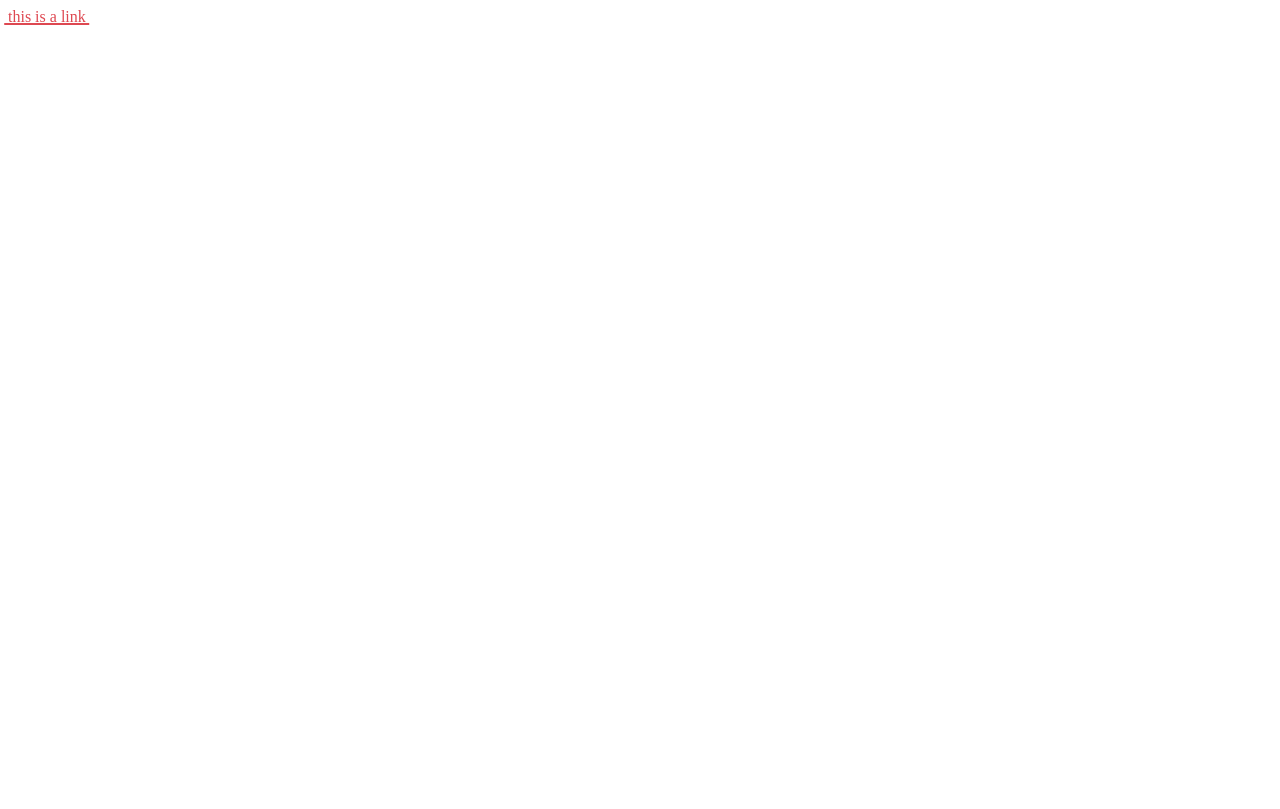
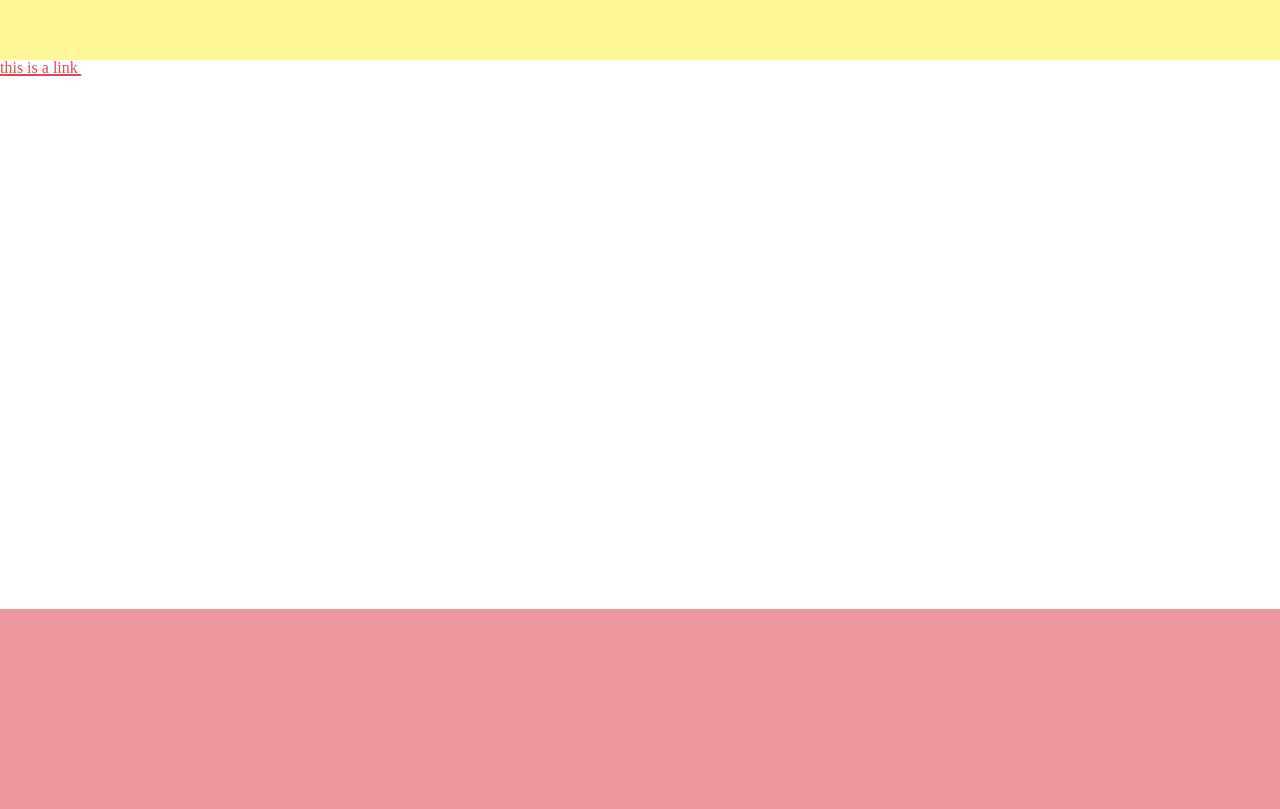
Before and after one commit to gab87/sass-forward-use, a website built with Parcel: page src/index.html in a window 1280 px wide. Built offline with nearby package versions, Linux system fonts and the light colour scheme.

Commit message:
feat: add exsmple folder structure

```diff
--- a/src/index.html
+++ b/src/index.html
@@ -4,14 +4,22 @@
     <meta charset="UTF-8">
     <meta http-equiv="X-UA-Compatible" content="IE=edge">
     <meta name="viewport" content="width=device-width, initial-scale=1.0">
-    <title>Document</title>
+    <title>SASS USE FORWARD</title>
     <link rel="stylesheet" href="styles/main.scss">
 </head>
 <body>
-    <main>
-        <a href="#" class="link">
-            this is a link
-        </a>
+    <header class="header">
+
+    </header>
+    <section class="section">
+        <div class="section__content">
+            <a href="#" class="link">
+                this is a link
+            </a>
+        </div>
     </main>
+    <footer class="footer">
+
+    </footer>
 </body>
 </html>
--- /dev/null
+++ b/src/styles/base/index.scss
@@ -0,0 +1 @@
+@forward './reset';
--- /dev/null
+++ b/src/styles/base/reset.scss
@@ -0,0 +1,89 @@
+html,
+body {
+  width: 100%;
+  height: 100%;
+
+  line-height: 1;
+}
+
+body {
+  overflow-x: hidden;
+}
+
+*,
+*:before,
+*:after {
+  box-sizing: border-box;
+}
+
+html,
+button,
+input,
+select,
+textarea {
+  color: inherit;
+}
+
+body,
+h1,
+h2,
+h3,
+h4,
+h5,
+h6,
+p,
+ol,
+ul {
+  margin: 0;
+  padding: 0;
+
+  font-weight: normal;
+}
+
+a {
+  text-decoration: none;
+
+  color: inherit;
+}
+
+fieldset {
+  margin: 0;
+  padding: 0;
+
+  border: 0;
+}
+
+textarea {
+  resize: vertical;
+}
+
+input::-moz-focus-inner {
+  border: 0;
+}
+
+ol,
+ul {
+  list-style: none;
+}
+
+audio,
+canvas,
+iframe,
+svg,
+video,
+img {
+  vertical-align: middle;
+}
+
+svg {
+  max-width: 100%;
+}
+
+img,
+figure,
+picture {
+  display: block;
+
+  max-width: 100%;
+  margin: 0;
+}
--- /dev/null
+++ b/src/styles/components/button.scss
@@ -0,0 +1,5 @@
+@use '../variables';
+
+.button {
+
+}
--- /dev/null
+++ b/src/styles/components/footer.scss
@@ -0,0 +1,7 @@
+@use '../variables';
+
+.footer {
+    height: 200px;
+    background-color: variables.$primary-light-2;
+    padding: variables.$padding;
+}
--- /dev/null
+++ b/src/styles/components/grid.scss
@@ -0,0 +1,3 @@
+.grid {
+
+}
--- /dev/null
+++ b/src/styles/components/header.scss
@@ -0,0 +1,6 @@
+@use '../variables';
+
+.header {
+    height: 60px;
+    background-color: variables.$secondary-light-3;
+}
--- /dev/null
+++ b/src/styles/components/index.scss
@@ -0,0 +1,6 @@
+@forward './header';
+@forward './footer';
+@forward './button';
+@forward './link';
+@forward './section';
+@forward './grid';
--- /dev/null
+++ b/src/styles/components/section.scss
@@ -0,0 +1,13 @@
+@use '../helpers';
+
+.section {
+    @include helpers.aspect-ratio(21, 9);
+}
+
+.section__content {
+    width: 100%;
+    height: 100%;
+    position: absolute;
+    top: 0;
+    left: 0;
+}
--- /dev/null
+++ b/src/styles/helpers/index.scss
@@ -0,0 +1 @@
+@forward './layout';
--- /dev/null
+++ b/src/styles/helpers/layout.scss
@@ -0,0 +1,16 @@
+@use 'sass:math';
+
+@mixin aspect-ratio($w, $h) {
+    position: relative;
+
+    &:before {
+        content: '';
+        display: block;
+        position: relative;
+        padding-bottom: _ratio($w, $h);
+    }
+}
+
+@function _ratio($w, $h) {
+    @return math.percentage($h / $w);
+}
--- a/src/styles/main.scss
+++ b/src/styles/main.scss
@@ -1 +1,2 @@
-@use './components/link'
+@use './base';
+@use './components';
--- /dev/null
+++ b/src/styles/variables/common.scss
@@ -0,0 +1,3 @@
+$padding: 40px;
+$padding-vertical: 40px 0;
+$paddng-horizontal: 0 40px;
--- /dev/null
+++ b/src/styles/variables/index.scss
@@ -0,0 +1,2 @@
+@forward './colors';
+@forward './common';
```
Also changed, not shown: dist/index.html, 4 other files.
